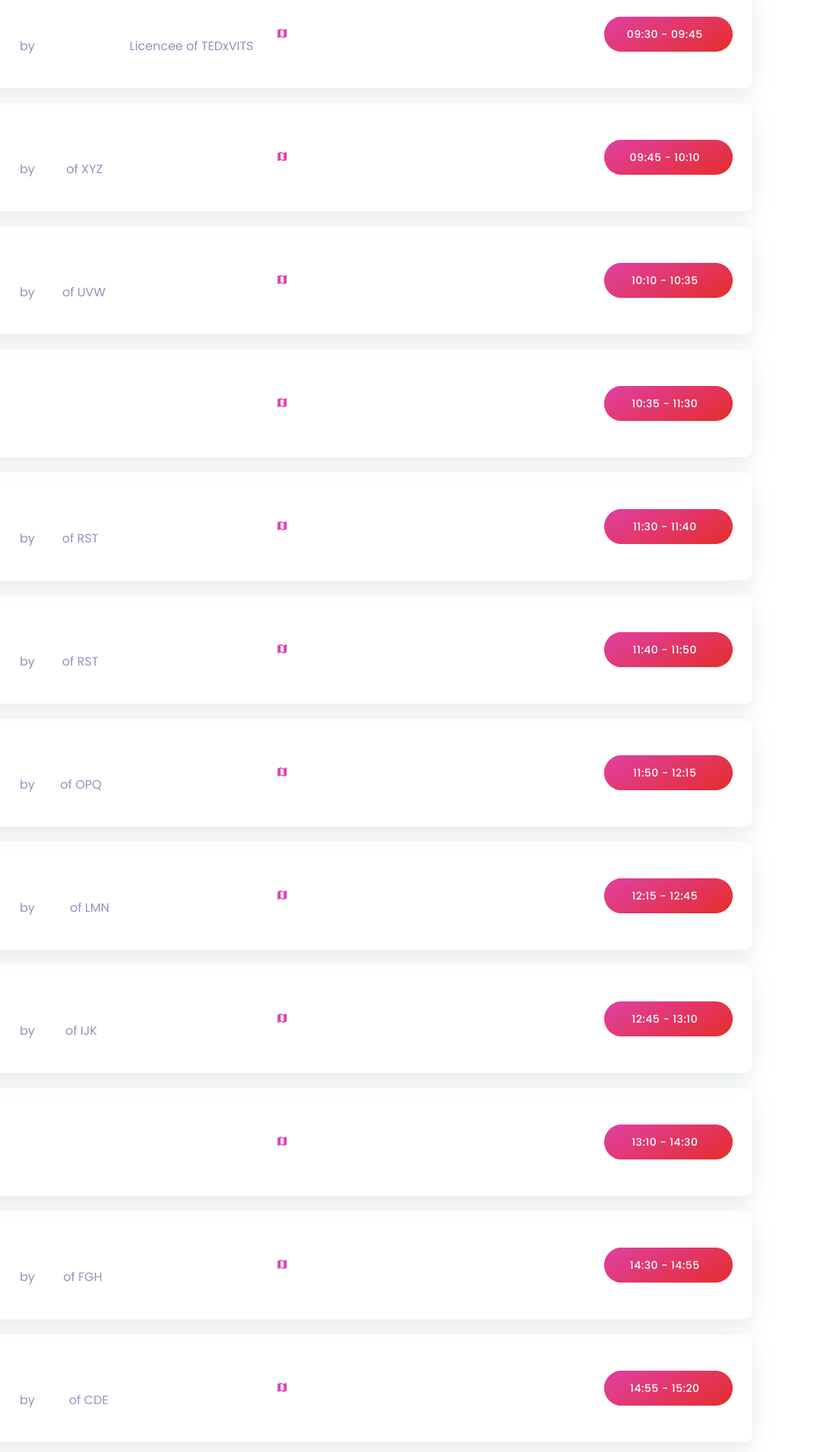
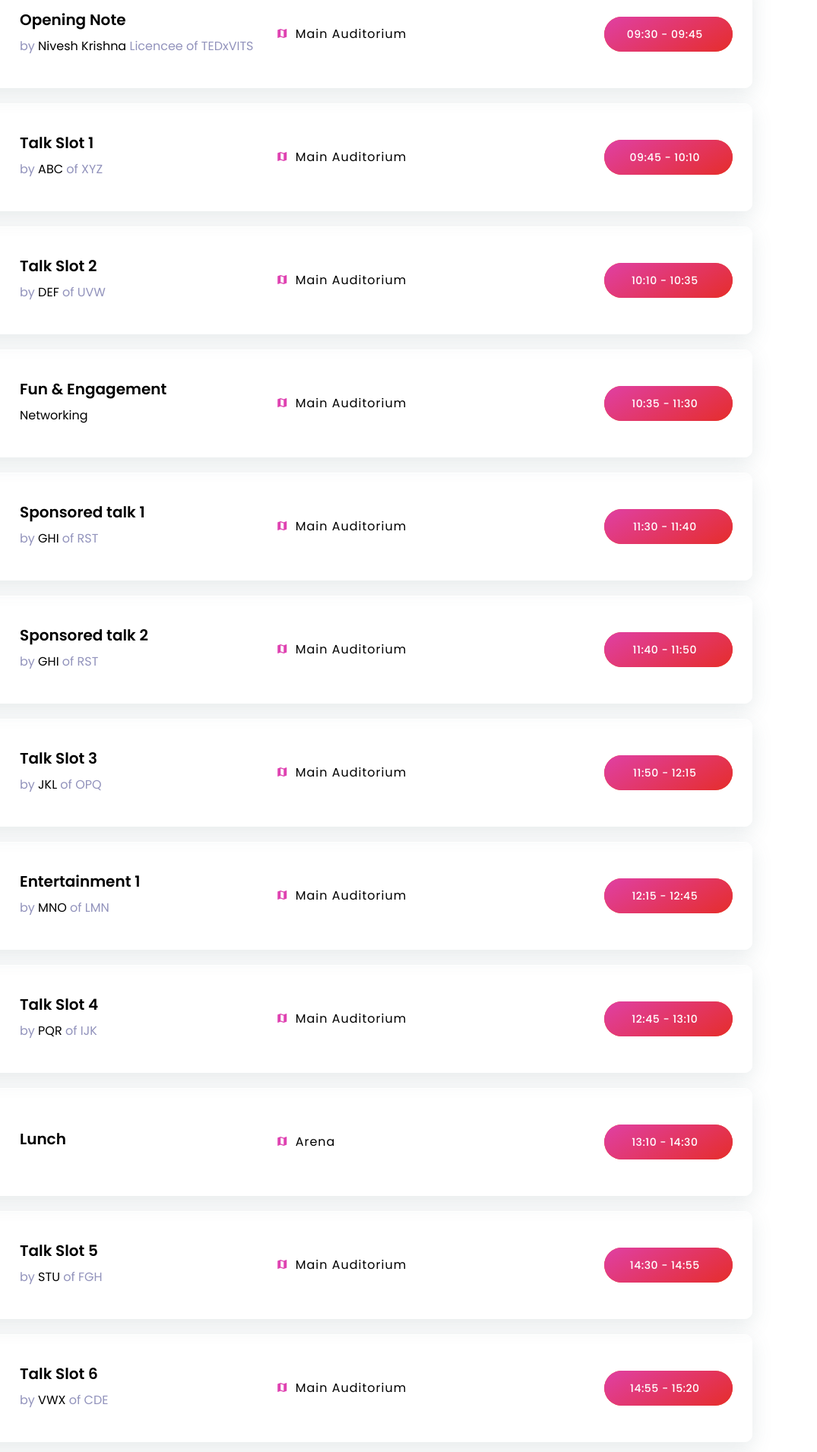
Before and after one commit to tedxvits/tedxvits.github.io, a website: page schedule.html in a window 1280 px wide. Shown: the part 886-2797 px from the top of the page at 76% size, 205-1280 px from the left. Drawn offline with Linux system fonts and the light colour scheme.

Commit message:
added maps

```diff
--- a/js/default-assets/active.js
+++ b/js/default-assets/active.js
@@ -225,8 +225,7 @@
     // :: 13.0 Countdown Active Code
     // ****************************
     if ($.fn.countdown) {
-        $("#clock").countdown("2019/09/21", function (event) {
-            console.log(this)
+        $("#clock").countdown("2019/9/29", function (event) {
             $(this).html(event.strftime("<div>%m <span>Months</span></div> <div>%d <span>Days</span></div> <div>%H <span>Hours</span></div> <div>%M <span>Minutes</span></div> <div>%S <span>Seconds</span></div>"));
         });
     }
--- a/schedule.html
+++ b/schedule.html
@@ -128,13 +128,13 @@
                                                 </div>
                                                 <!-- Single Schedule Info -->
                                                 <div class="single-schedule-info">
-                                                    <h6>Registration</h6>
+                                                    <h6 style="color: black">  Registration</h6>
 
                                                 </div>
                                             </div>
                                             <!-- Single Schedule Info -->
                                             <div class="schedule-time-place">
-                                                <p><i class="zmdi zmdi-map"></i> Registration Desk, VITS Entrance</p>
+                                                <p style="color: black"><i class="zmdi zmdi-map"></i> Registration Desk, VITS Entrance</p>
                                             </div>
                                             <!-- Schedule Btn -->
                                             <a href="#" class="btn confer-btn">08:30 - 09:30 <i class="zmdi"></i></a>
@@ -151,13 +151,13 @@
                                                 </div>
                                                 <!-- Single Schedule Info -->
                                                 <div class="single-schedule-info">
-                                                    <h6>Opening Note</h6>
-                                                    <p>by <span>Nivesh Krishna </span> Licencee of TEDxVITS</p>
+                                                    <h6 style="color: black">Opening Note</h6>
+                                                    <p>by <span style="color: black">Nivesh Krishna </span> Licencee of TEDxVITS</p>
                                                 </div>
                                             </div>
                                             <!-- Single Schedule Info -->
                                             <div class="schedule-time-place">
-                                                <p><i class="zmdi zmdi-map"></i> Main Auditorium</p>
+                                                <p style="color: black"><i class="zmdi zmdi-map"></i> Main Auditorium</p>
                                             </div>
                                             <!-- Schedule Btn -->
                                             <a href="#" class="btn confer-btn">09:30 - 09:45 <i class="zmdi"></i></a>
@@ -174,13 +174,13 @@
                                                 </div>
                                                 <!-- Single Schedule Info -->
                                                 <div class="single-schedule-info">
-                                                    <h6>Talk Slot 1</h6>
-                                                    <p>by <span>ABC </span> of XYZ</p>
+                                                    <h6 style="color: black" >Talk Slot 1</h6>
+                                                    <p>by <span style="color: black">ABC </span> of XYZ</p>
                                                 </div>
                                             </div>
                                             <!-- Single Schedule Info -->
                                             <div class="schedule-time-place">
-                                                <p><i class="zmdi zmdi-map"></i> Main Auditorium</p>
+                                                <p style="color: black"><i class="zmdi zmdi-map"></i> Main Auditorium</p>
                                             </div>
                                             <!-- Schedule Btn -->
                                             <a href="#" class="btn confer-btn">09:45 - 10:10    <i class="zmdi"></i></a>
@@ -197,13 +197,13 @@
                                                 </div>
                                                 <!-- Single Schedule Info -->
                                                 <div class="single-schedule-info">
-                                                    <h6>Talk Slot 2</h6>
-                                                    <p>by <span>DEF </span> of UVW</p>
+                                                    <h6 style="color: black">Talk Slot 2</h6>
+                                                    <p >by <span  style="color: black">DEF </span> of UVW</p>
                                                 </div>
                                             </div>
                                             <!-- Single Schedule Info -->
                                             <div class="schedule-time-place">
-                                                <p><i class="zmdi zmdi-map"></i> Main Auditorium</p>
+                                                <p style="color: black"><i class="zmdi zmdi-map"></i> Main Auditorium</p>
                                             </div>
                                             <!-- Schedule Btn -->
                                             <a href="#" class="btn confer-btn">10:10 - 10:35 <i class="zmdi"></i></a>
@@ -221,13 +221,13 @@
                                                 </div>
                                                 <!-- Single Schedule Info -->
                                                 <div class="single-schedule-info">
-                                                    <h6>Fun & Engagement</h6>
-                                                    <p><span>Networking </span></p>
+                                                    <h6 style="color: black">Fun & Engagement</h6>
+                                                    <p><span style="color: black">Networking </span></p>
                                                 </div>
                                             </div>
                                             <!-- Single Schedule Info -->
                                             <div class="schedule-time-place">
-                                                <p><i class="zmdi zmdi-map"></i> Main Auditorium</p>
+                                                <p style="color: black"><i class="zmdi zmdi-map"></i> Main Auditorium</p>
                                             </div>
                                             <!-- Schedule Btn -->
                                             <a href="#" class="btn confer-btn">10:35 - 11:30 <i class="zmdi"></i></a>
@@ -245,13 +245,13 @@
                                              </div>
                                              <!-- Single Schedule Info -->
                                              <div class="single-schedule-info">
-                                                 <h6>Sponsored talk 1</h6>
-                                                 <p>by <span>GHI </span> of RST</p>
+                                                 <h6 style="color: black">Sponsored talk 1</h6>
+                                                 <p>by <span style="color: black">GHI </span> of RST</p>
                                              </div>
                                          </div>
                                          <!-- Single Schedule Info -->
                                          <div class="schedule-time-place">
-                                             <p><i class="zmdi zmdi-map"></i> Main Auditorium</p>
+                                             <p style="color: black"><i class="zmdi zmdi-map"></i> Main Auditorium</p>
                                          </div>
                                          <!-- Schedule Btn -->
                                          <a href="#" class="btn confer-btn">11:30 - 11:40 <i class="zmdi"></i></a>
@@ -268,13 +268,13 @@
                                           </div>
                                           <!-- Single Schedule Info -->
                                           <div class="single-schedule-info">
-                                              <h6>Sponsored talk 2</h6>
-                                              <p>by <span>GHI </span> of RST</p>
+                                              <h6  style="color: black">Sponsored talk 2</h6>
+                                              <p>by <span style="color: black">GHI </span> of RST</p>
                                           </div>
                                       </div>
                                       <!-- Single Schedule Info -->
                                       <div class="schedule-time-place">
-                                          <p><i class="zmdi zmdi-map"></i> Main Auditorium</p>
+                                          <p style="color: black"><i class="zmdi zmdi-map"></i> Main Auditorium</p>
                                       </div>
                                       <!-- Schedule Btn -->
                                       <a href="#" class="btn confer-btn">11:40 - 11:50 <i class="zmdi"></i></a>
@@ -292,13 +292,13 @@
                                                 </div>
                                                 <!-- Single Schedule Info -->
                                                 <div class="single-schedule-info">
-                                                    <h6>Talk Slot 3</h6>
-                                                    <p>by <span>JKL </span> of OPQ</p>
+                                                    <h6 style="color: black">Talk Slot 3</h6>
+                                                    <p>by <span style="color: black">JKL </span> of OPQ</p>
                                                 </div>
                                             </div>
                                             <!-- Single Schedule Info -->
                                             <div class="schedule-time-place">
-                                                <p><i class="zmdi zmdi-map"></i> Main Auditorium</p>
+                                                <p style="color: black"><i class="zmdi zmdi-map"></i> Main Auditorium</p>
                                             </div>
                                             <!-- Schedule Btn -->
                                             <a href="#" class="btn confer-btn">11:50 - 12:15 <i class="zmdi"></i></a>
@@ -317,13 +317,13 @@
                                                 </div>
                                                 <!-- Single Schedule Info -->
                                                 <div class="single-schedule-info">
-                                                    <h6>Entertainment 1</h6>
-                                                    <p>by <span>MNO </span> of LMN</p>
+                                                    <h6 style="color: black">Entertainment 1</h6>
+                                                    <p>by <span style="color: black">MNO </span> of LMN</p>
                                                 </div>
                                             </div>
                                             <!-- Single Schedule Info -->
                                             <div class="schedule-time-place">
-                                                <p><i class="zmdi zmdi-map"></i> Main Auditorium</p>
+                                                <p style="color: black"><i class="zmdi zmdi-map"></i> Main Auditorium</p>
                                             </div>
                                             <!-- Schedule Btn -->
                                             <a href="#" class="btn confer-btn">12:15 - 12:45 <i class="zmdi"></i></a>
@@ -341,13 +341,13 @@
                                                 </div>
                                                 <!-- Single Schedule Info -->
                                                 <div class="single-schedule-info">
-                                                    <h6>Talk Slot 4</h6>
-                                                    <p>by <span>PQR </span> of IJK</p>
+                                                    <h6 style="color: black">Talk Slot 4</h6>
+                                                    <p>by <span style="color: black">PQR </span> of IJK</p>
                                                 </div>
                                             </div>
                                             <!-- Single Schedule Info -->
                                             <div class="schedule-time-place">
-                                                <p><i class="zmdi zmdi-map"></i> Main Auditorium</p>
+                                                <p style="color: black"><i class="zmdi zmdi-map"></i> Main Auditorium</p>
                                             </div>
                                             <!-- Schedule Btn -->
                                             <a href="#" class="btn confer-btn">12:45 - 13:10 <i class="zmdi"></i></a>
@@ -365,13 +365,13 @@
                                         </div>
                                         <!-- Single Schedule Info -->
                                         <div class="single-schedule-info">
-                                            <h6>Lunch</h6>
+                                            <h6 style="color: black">Lunch</h6>
 
                                         </div>
                                     </div>
                                     <!-- Single Schedule Info -->
                                     <div class="schedule-time-place">
-                                        <p><i class="zmdi zmdi-map"></i> Arena</p>
+                                        <p style="color: black"><i class="zmdi zmdi-map"></i> Arena</p>
                                     </div>
                                     <!-- Schedule Btn -->
                                     <a href="#" class="btn confer-btn">13:10 - 14:30 <i class="zmdi"></i></a>
@@ -390,13 +390,13 @@
                                     </div>
                                     <!-- Single Schedule Info -->
                                     <div class="single-schedule-info">
-                                        <h6>Talk Slot 5</h6>
-                                        <p>by <span>STU </span> of FGH</p>
+                                        <h6 style="color: black">Talk Slot 5</h6>
+                                        <p>by <span style="color: black">STU </span> of FGH</p>
                                     </div>
                                 </div>
                                 <!-- Single Schedule Info -->
                                 <div class="schedule-time-place">
-                                    <p><i class="zmdi zmdi-map"></i> Main Auditorium</p>
+                                    <p style="color: black"><i class="zmdi zmdi-map"></i> Main Auditorium</p>
                                 </div>
                                 <!-- Schedule Btn -->
                                 <a href="#" class="btn confer-btn">14:30 - 14:55 <i class="zmdi"></i></a>
@@ -413,13 +413,13 @@
                                     </div>
                                     <!-- Single Schedule Info -->
                                     <div class="single-schedule-info">
-                                        <h6>Talk Slot 6</h6>
-                                        <p>by <span> VWX </span> of CDE</p>
+                                        <h6 style="color: black">Talk Slot 6</h6>
+                                        <p>by <span style="color: black"> VWX </span> of CDE</p>
                                     </div>
                                 </div>
                                 <!-- Single Schedule Info -->
                                 <div class="schedule-time-place">
-                                    <p><i class="zmdi zmdi-map"></i> Main Auditorium</p>
+                                    <p style="color: black"><i class="zmdi zmdi-map"></i> Main Auditorium</p>
                                 </div>
                                 <!-- Schedule Btn -->
                                 <a href="#" class="btn confer-btn">14:55 - 15:20 <i class="zmdi"></i></a>
@@ -436,20 +436,17 @@
                                 </div>
                                 <!-- Single Schedule Info -->
                                 <div class="single-schedule-info">
-                                    <h6>Sponsored talk 3</h6>
-                                    <p>by <span> !@# </span> of ^&*</p>
+                                    <h6 style="color: black">Sponsored talk 3</h6>
+                                    <p>by <span style="color: black"> !@# </span> of ^&*</p>
                                 </div>
                             </div>
                             <!-- Single Schedule Info -->
                             <div class="schedule-time-place">
-                                <p><i class="zmdi zmdi-map"></i> Main Auditorium</p>
+                                <p style="color: black"><i class="zmdi zmdi-map"></i> Main Auditorium</p>
                             </div>
                             <!-- Schedule Btn -->
                             <a href="#" class="btn confer-btn">15:20 - 15:30 <i class="zmdi"></i></a>
                         </div>
-
-
-
 
 
                                  <!-- Single Schedule Area -->
@@ -463,13 +460,13 @@
                                      </div>
                                      <!-- Single Schedule Info -->
                                      <div class="single-schedule-info">
-                                         <h6>Entertainment 2</h6>
-                                         <p>by <span> YZ </span> of AB</p>
+                                         <h6 style="color: black">Entertainment 2</h6>
+                                         <p>by <span style="color: black"> YZ </span> of AB</p>
                                      </div>
                                  </div>
                                  <!-- Single Schedule Info -->
                                  <div class="schedule-time-place">
-                                     <p><i class="zmdi zmdi-map"></i> Main Auditorium</p>
+                                     <p style="color: black"><i class="zmdi zmdi-map"></i> Main Auditorium</p>
                                  </div>
                                  <!-- Schedule Btn -->
                                  <a href="#" class="btn confer-btn">15:30 - 16:00 <i class="zmdi"></i></a>
@@ -487,13 +484,13 @@
                                      </div>
                                      <!-- Single Schedule Info -->
                                      <div class="single-schedule-info">
-                                         <h6>Talk Slot 7</h6>
-                                         <p>by <span> AZB </span> of 123</p>
+                                         <h6 style="color: black">Talk Slot 7</h6>
+                                         <p>by <span style="color: black"> AZB </span> of 123</p>
                                      </div>
                                  </div>
                                  <!-- Single Schedule Info -->
                                  <div class="schedule-time-place">
-                                     <p><i class="zmdi zmdi-map"></i> Main Auditorium</p>
+                                     <p style="color: black"><i class="zmdi zmdi-map"></i> Main Auditorium</p>
                                  </div>
                                  <!-- Schedule Btn -->
                                  <a href="#" class="btn confer-btn">16:00 - 16:25 <i class="zmdi"></i></a>
@@ -511,13 +508,13 @@
                                      </div>
                                      <!-- Single Schedule Info -->
                                      <div class="single-schedule-info">
-                                         <h6>Closing Ceremony</h6>
-                                         <p>by <span> Prabhanjan </span> Co-Licencee TEDxVITS</p>
+                                         <h6 style="color: black">Closing Ceremony</h6>
+                                         <p>by <span style="color: black"> Prabhanjan </span> Co-Licencee TEDxVITS</p>
                                      </div>
                                  </div>
                                  <!-- Single Schedule Info -->
                                  <div class="schedule-time-place">
-                                     <p><i class="zmdi zmdi-map"></i> Main Auditorium</p>
+                                     <p style="color: black"><i class="zmdi zmdi-map"></i> Main Auditorium</p>
                                  </div>
                                  <!-- Schedule Btn -->
                                  <a href="#" class="btn confer-btn">16:25 - 16:40 <i class="zmdi"></i></a>
@@ -534,13 +531,13 @@
                                   </div>
                                   <!-- Single Schedule Info -->
                                   <div class="single-schedule-info">
-                                      <h6>Photo Session</h6>
-                                      <p>and <span> Speaker interaction </span></p>
+                                      <h6 style="color: black">Photo Session</h6>
+                                      <p>and <span style="color: black"> Speaker interaction </span></p>
                                   </div>
                               </div>
                               <!-- Single Schedule Info -->
                               <div class="schedule-time-place">
-                                  <p><i class="zmdi zmdi-map"></i> --- </p>
+                                  <p style="color: black"><i class="zmdi zmdi-map"></i> --- </p>
                               </div>
                               <!-- Schedule Btn -->
                               <a href="#" class="btn confer-btn">16:40- 17:30 <i class="zmdi"></i></a>
@@ -582,9 +579,7 @@
 
     <!-- Map Area Start -->
     <div class="map-area">
-        <iframe
-            src="https://www.google.com/maps/embed?pb=!1m18!1m12!1m3!1d8521.851236327686!2d-74.6724533513314!3d40.961125464236446!2m3!1f0!2f0!3f0!3m2!1i1024!2i768!4f13.1!3m3!1m2!1s0x89c371b215154515%3A0xb2dc3766c77b480b!2sHopatcong%2C+NJ%2C+USA!5e0!3m2!1sen!2sbd!4v1552471083596"
-            allowfullscreen></iframe>
+        <iframe src="https://www.google.com/maps/embed?pb=!1m18!1m12!1m3!1d3808.3978208362464!2d78.7194959147897!3d17.344580008603806!2m3!1f0!2f0!3f0!3m2!1i1024!2i768!4f13.1!3m3!1m2!1s0x3bcb0b2efd525299%3A0x4579e7516c988e89!2sVignan+Institute+Of+Technology+%26+Science!5e0!3m2!1sen!2sin!4v1564316546237!5m2!1sen!2sin" width="600" height="450" frameborder="0" style="border:0" allowfullscreen></iframe>
     </div>
     <!-- Map Area End -->
 
```
Also changed, not shown: contact.html (+5 -5 lines), package.json (line endings or trailing spaces).
